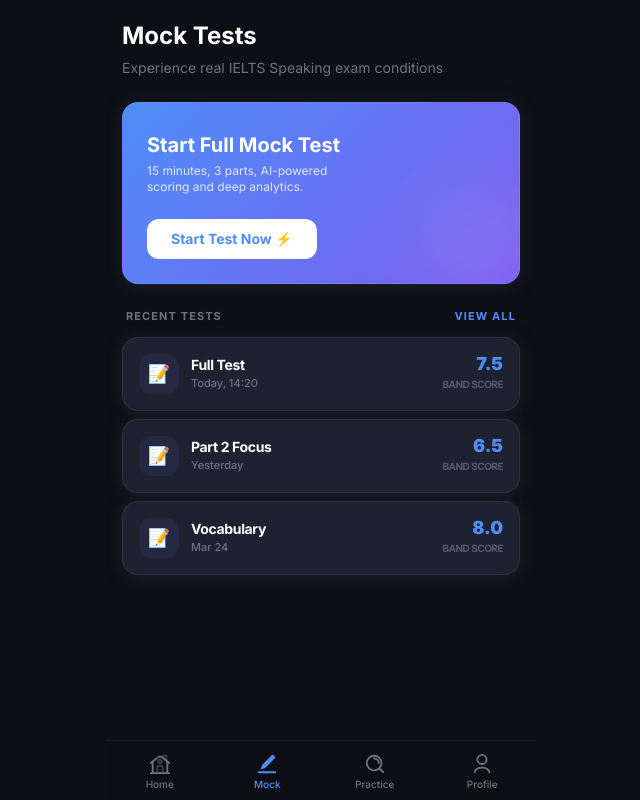
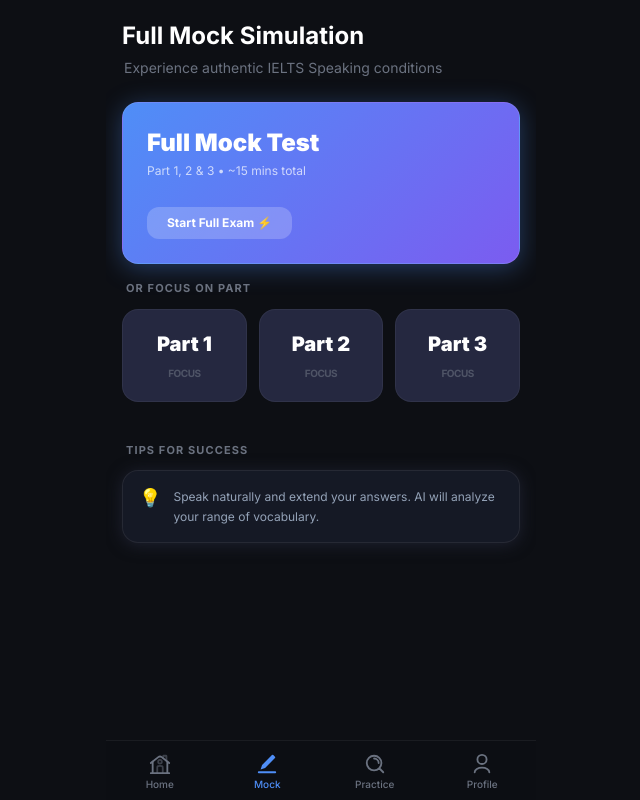
Before and after one commit to mirkomilablayev/speakzone-ui, a React (Vite) app: page / in a window 1280 px wide. Both pictures are taken after a click on the button "Mock". Shown: the whole page, without its empty margins (319-959 px from the left). Built offline with nearby package versions, Linux system fonts and the light colour scheme.

Commit message:
feat: complete Mock simulation flow with cue cards and score results

```diff
--- a/src/components/tabs/MockTab.jsx
+++ b/src/components/tabs/MockTab.jsx
@@ -1,57 +1,244 @@
+import { useState, useEffect } from "react";
 import Card from "../shared/Card";
-import { PrimaryButton } from "../shared/Button";
+import { PrimaryButton, OutlineButton } from "../shared/Button";
 
-const SESSIONS = [
-  { id: 1, type: "Full Test",  date: "Today, 14:20", score: "7.5", status: "Completed" },
-  { id: 2, type: "Part 2 Focus", date: "Yesterday",   score: "6.5", status: "Completed" },
-  { id: 3, type: "Vocabulary",  date: "Mar 24",       score: "8.0", status: "Completed" },
+const SCORES = [
+  { label: "Fluency",   value: "7.0", pct: 70 },
+  { label: "Vocab",     value: "7.5", pct: 75 },
+  { label: "Grammar",   value: "6.5", pct: 65 },
+  { label: "Pronun.",   value: "7.0", pct: 70 },
 ];
 
 export default function MockTab() {
+  const [screen, setScreen] = useState("setup"); // setup, flow, prep, evaluating, result
+  const [mode, setMode] = useState("full");
+  const [part, setPart] = useState(1);
+  const [isRecording, setIsRecording] = useState(false);
+  const [timer, setTimer] = useState(0);
+
+  useEffect(() => {
+    let interval;
+    if (isRecording) {
+      interval = setInterval(() => setTimer(t => t + 1), 1000);
+    }
+    return () => clearInterval(interval);
+  }, [isRecording]);
+
+  const startFlow = (selectedMode) => {
+    setMode(selectedMode);
+    if (selectedMode === "part2") {
+      setScreen("prep");
+      setTimer(60);
+    } else {
+      setScreen("flow");
+      setPart(selectedMode === "full" ? 1 : parseInt(selectedMode.replace("part", "")));
+      setTimer(0);
+    }
+  };
+
+  const handleStop = () => {
+    setIsRecording(false);
+    setScreen("evaluating");
+    setTimeout(() => setScreen("result"), 3000);
+  };
+
+  const formatTime = (s) => `${Math.floor(s / 60)}:${String(s % 60).padStart(2, '0')}`;
+
+  if (screen === "setup") {
     return (
-    <div className="flex flex-col gap-6">
+      <div className="flex flex-col gap-6 animate-tab-in">
         <div className="flex flex-col gap-1.5 pt-1">
-        <h1 className="font-bold text-2xl text-white">Mock Tests</h1>
-        <p className="text-muted text-sm">Experience real IELTS Speaking exam conditions</p>
+          <h1 className="font-bold text-2xl text-white">Full Mock Simulation</h1>
+          <p className="text-muted text-sm px-0.5">Experience authentic IELTS Speaking conditions</p>
         </div>
 
-      <Card className="bg-primary-gradient border-none p-6 flex flex-col gap-4 relative overflow-hidden group">
-        <div className="absolute -right-6 -bottom-6 w-32 h-32 bg-white/10 rounded-full blur-2xl group-hover:scale-110 transition-transform duration-700" />
-        <div className="relative z-10">
-          <h2 className="text-white font-bold text-xl mb-1 mt-1">Start Full Mock Test</h2>
-          <p className="text-white/80 text-xs mb-6 max-w-[200px]">15 minutes, 3 parts, AI-powered scoring and deep analytics.</p>
-          <button className="bg-white text-accent font-bold px-6 py-2.5 rounded-xl text-sm active:scale-95 transition-all">
-             Start Test Now ⚡️
+        <div className="grid grid-cols-1 gap-4">
+          <button
+            onClick={() => startFlow("full")}
+            className="bg-primary-gradient p-6 rounded-2xl flex flex-col gap-1 items-start group active:scale-[0.98] transition-all shadow-primary-glow border border-white/10 text-left"
+          >
+             <span className="text-white font-black text-2xl">Full Mock Test</span>
+             <p className="text-white/70 text-xs">Part 1, 2 & 3 • ~15 mins total</p>
+             <div className="mt-6 bg-white/20 px-5 py-2 rounded-xl text-white font-bold text-xs">Start Full Exam ⚡️</div>
           </button>
+
+          <div className="grid grid-cols-1 gap-3">
+             <h3 className="text-muted text-[11px] font-bold uppercase tracking-widest px-1">Or Focus on Part</h3>
+             <div className="grid grid-cols-3 gap-3">
+                {["1", "2", "3"].map(p => (
+                  <button
+                    key={p}
+                    onClick={() => startFlow(`part${p}`)}
+                    className="bg-card-raised border border-white/5 py-5 rounded-2xl flex flex-col items-center gap-2 active:scale-95 transition-all text-center"
+                  >
+                    <span className="text-white font-black text-xl">Part {p}</span>
+                    <span className="text-muted text-[10px] font-bold uppercase tracking-tighter opacity-60">Focus</span>
+                  </button>
+                ))}
+             </div>
+          </div>
+        </div>
+
+        <div className="mt-4 flex flex-col gap-3">
+           <h3 className="text-muted text-[11px] font-bold uppercase tracking-widest px-1">Tips for Success</h3>
+           <Card className="flex flex-col gap-3 bg-card-raised/40 border-white/5">
+              <div className="flex items-start gap-3">
+                 <span className="text-accent text-lg leading-none mt-0.5">💡</span>
+                 <p className="text-slate-400 text-xs leading-relaxed">Speak naturally and extend your answers. AI will analyze your range of vocabulary.</p>
               </div>
            </Card>
+        </div>
+      </div>
+    );
+  }
 
-      <div className="flex flex-col gap-3">
-        <div className="flex items-center justify-between px-1">
-          <h3 className="text-muted text-[11px] font-bold uppercase tracking-widest">Recent Tests</h3>
-          <button className="text-accent text-[11px] font-bold uppercase tracking-widest">View All</button>
+  if (screen === "prep") {
+    return (
+      <div className="flex flex-col gap-8 h-full items-center justify-center p-6 animate-scale-in">
+        <div className="flex flex-col items-center gap-2 text-center">
+           <span className="text-muted text-[11px] font-bold uppercase tracking-widest">Part 2 Preparation</span>
+           <h2 className="text-white font-black text-4xl">{timer}s</h2>
         </div>
 
-        <div className="flex flex-col gap-2">
-          {SESSIONS.map(s => (
-            <Card key={s.id} className="flex items-center justify-between py-4">
-              <div className="flex items-center gap-3">
-                <div className="w-10 h-10 rounded-xl bg-card-raised flex items-center justify-center text-lg">
-                  📝
+        <Card className="w-full bg-card-raised p-8 flex flex-col gap-4 border-accent/20 border">
+           <div className="flex items-center gap-2 mb-2">
+              <span className="text-2xl">📝</span>
+              <h3 className="text-white font-bold text-lg">Cue Card</h3>
            </div>
+           <p className="text-white text-md font-medium leading-relaxed">
+             Describe a piece of technology you enjoy using. You should say:
+           </p>
+           <ul className="text-slate-400 text-sm flex flex-col gap-2 mt-2">
+             <li>• What it is and when you got it</li>
+             <li>• How often you use it</li>
+             <li>• What you use it for</li>
+             <li>And explain why you enjoy using it.</li>
+           </ul>
+        </Card>
+
+        <PrimaryButton onClick={() => { setScreen("flow"); setTimer(0); setIsRecording(true); }}>
+           Start Recording Now 🎙️
+        </PrimaryButton>
+      </div>
+    );
+  }
+
+  if (screen === "flow") {
+    return (
+      <div className="flex flex-col h-full gap-8 pt-4 items-center animate-tab-in">
+        <div className="w-full flex items-center justify-between px-2">
            <div className="flex flex-col">
-                  <span className="text-white font-bold text-sm tracking-tight">{s.type}</span>
-                  <span className="text-muted text-[11px] font-medium">{s.date}</span>
+              <span className="text-muted text-[10px] font-bold uppercase tracking-widest">Currently In</span>
+              <h1 className="text-white font-black text-xl">Part {part} / 3</h1>
+           </div>
+           <div className="px-5 py-2.5 bg-card-raised rounded-2xl border border-white/10 flex items-center gap-2">
+              <div className={`w-2 h-2 rounded-full ${isRecording ? "bg-red animate-pulse" : "bg-white/20"}`} />
+              <span className="text-white font-mono font-black text-lg">{formatTime(timer)}</span>
            </div>
         </div>
-              <div className="flex flex-col items-end gap-1">
-                 <span className="text-accent font-black text-lg leading-none">{s.score}</span>
-                 <span className="text-[10px] text-muted font-bold uppercase tracking-tighter opacity-70">Band Score</span>
+
+        <div className="flex-1 w-full flex flex-col items-center justify-center text-center px-4 gap-12">
+           <div className="w-24 h-24 bg-accent/10 rounded-full flex items-center justify-center animate-pulse">
+              <div className="w-16 h-16 bg-accent/20 rounded-full flex items-center justify-center">
+                 <div className="w-8 h-8 bg-accent rounded-full" />
+              </div>
+           </div>
+
+           <div className="flex flex-col gap-4 px-6">
+              <p className="text-white/60 text-sm font-bold uppercase tracking-widest">Question</p>
+              <h2 className="text-white font-bold text-2xl leading-snug">
+                “Do you think technology has made our lives easier or more complicated?”
+              </h2>
+           </div>
+        </div>
+
+        <div className="w-full grid grid-cols-2 gap-4 pb-10">
+           {!isRecording ? (
+             <PrimaryButton onClick={() => setIsRecording(true)} className="col-span-2 py-5 shadow-primary-glow">
+                Record Response 🎙️
+             </PrimaryButton>
+           ) : (
+             <>
+               <OutlineButton onClick={() => setIsRecording(false)}>Pause</OutlineButton>
+               <PrimaryButton onClick={handleStop} className="bg-red border-none shadow-[0_10px_30px_rgba(239,68,68,0.3)]">
+                  Stop & Submit ⏹️
+               </PrimaryButton>
+             </>
+           )}
+        </div>
+      </div>
+    );
+  }
+
+  if (screen === "evaluating") {
+    return (
+      <div className="flex flex-col flex-1 items-center justify-center gap-8 h-full animate-scale-in">
+        <div className="w-24 h-24 relative">
+           <div className="absolute inset-0 border-4 border-accent/20 rounded-full" />
+           <div className="absolute inset-0 border-4 border-accent rounded-full border-t-transparent animate-spin" />
+           <div className="absolute inset-0 flex items-center justify-center text-2xl">🤖</div>
+        </div>
+        <div className="flex flex-col items-center gap-2">
+           <h2 className="text-white font-black text-2xl">Evaluating...</h2>
+           <p className="text-muted text-sm">Analyzing your vocabulary, grammar and fluency</p>
+        </div>
+      </div>
+    );
+  }
+
+  if (screen === "result") {
+    return (
+      <div className="flex flex-col gap-6 animate-tab-in pb-20">
+        <div className="flex flex-col items-center gap-3 pt-6">
+           <div className="w-20 h-20 bg-primary-gradient rounded-3xl flex flex-col items-center justify-center shadow-primary-glow border-4 border-white/10">
+              <span className="text-white font-black text-4xl leading-none">7.5</span>
+              <span className="text-white/60 text-[10px] font-bold uppercase tracking-tighter mt-1">Overall</span>
+           </div>
+           <h2 className="text-white font-black text-2xl mt-2">Excellent Work!</h2>
+           <p className="text-muted text-sm -mt-2">You performed better than 84% of students</p>
+        </div>
+
+        <div className="grid grid-cols-2 gap-3 mt-2">
+           {SCORES.map(s => (
+             <Card key={s.label} className="flex flex-col gap-4 py-6">
+                <div className="flex justify-between items-center">
+                   <span className="text-muted text-[10px] font-bold uppercase tracking-widest">{s.label}</span>
+                   <span className="text-white font-black text-lg">{s.value}</span>
+                </div>
+                <div className="h-1.5 w-full bg-card-raised rounded-full overflow-hidden">
+                   <div className="h-full bg-primary-gradient rounded-full" style={{ width: `${s.pct}%` }} />
                 </div>
              </Card>
            ))}
         </div>
+
+        <div className="flex flex-col gap-4 mt-2">
+           <h3 className="text-muted text-[11px] font-bold uppercase tracking-widest px-1">Detailed Feedback</h3>
+           <Card className="flex flex-col gap-6">
+              <div className="flex flex-col gap-2">
+                 <span className="text-green font-bold text-xs flex items-center gap-2">✅ Strengths</span>
+                 <p className="text-slate-400 text-[13px] leading-relaxed ml-6 italic">"Excellent use of complex sentences and idiomatic expressions in Part 2."</p>
+              </div>
+              <div className="flex flex-col gap-2">
+                 <span className="text-red font-bold text-xs flex items-center gap-2">❌ Weaknesses</span>
+                 <p className="text-slate-400 text-[13px] leading-relaxed ml-6 italic">"Some hesitation when discussing unfamiliar abstract topics in Part 3."</p>
+              </div>
+              <div className="flex flex-col gap-2">
+                 <span className="text-accent font-bold text-xs flex items-center gap-2">💡 Improved Answer</span>
+                 <div className="bg-[#4f8ef7]/5 p-4 rounded-xl2 border border-[#4f8ef7]/10 ml-6">
+                    <p className="text-slate-300 text-[13px] leading-relaxed font-medium">Try adding "From my perspective..." or "In my experience..." to bridge thoughts better.</p>
+                 </div>
+              </div>
+           </Card>
+        </div>
+
+        <div className="flex flex-col gap-3 mt-4">
+           <PrimaryButton onClick={() => setScreen("setup")} className="py-4 shadow-primary-glow">Retake Mock Simulation 🔄</PrimaryButton>
+           <OutlineButton onClick={() => setScreen("setup")}>Return to Dashboard</OutlineButton>
         </div>
       </div>
     );
   }
+
+  return null;
+}
```
Lines whose indentation alone changed are shown as unchanged.
